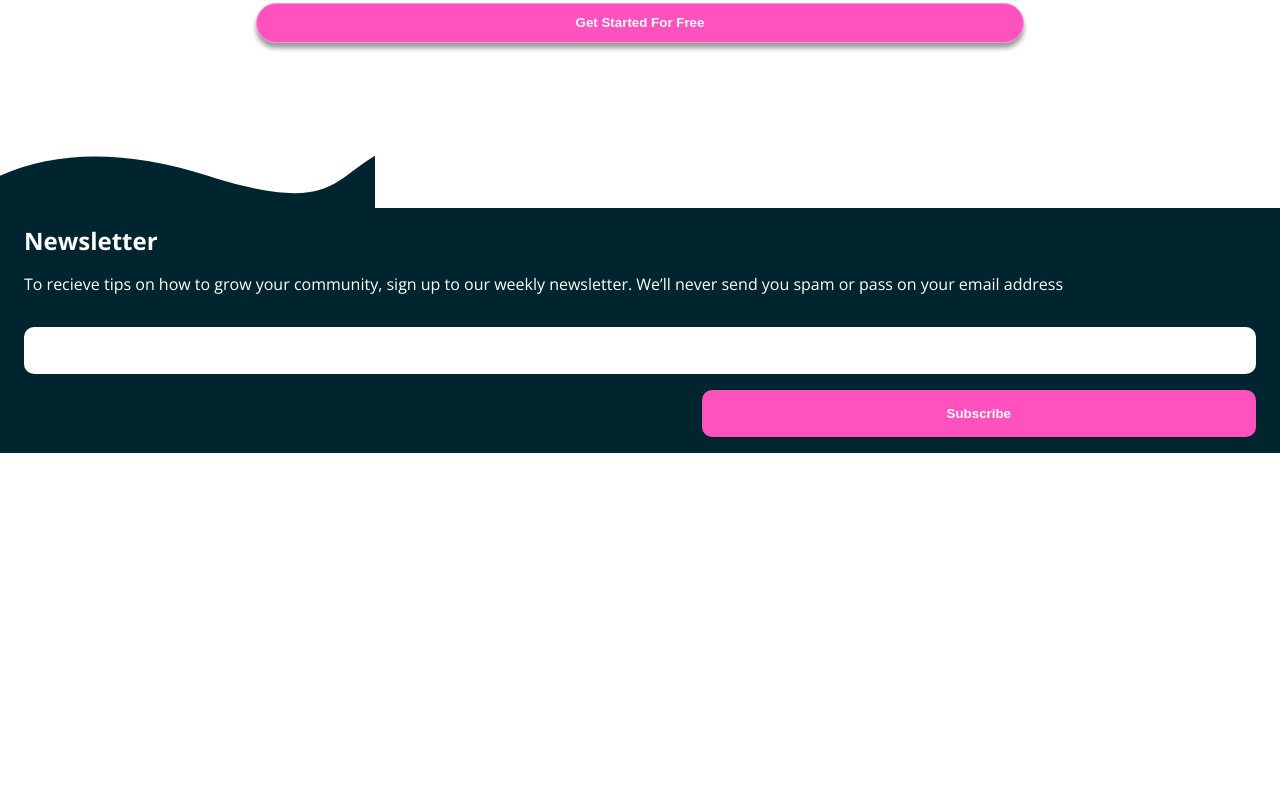
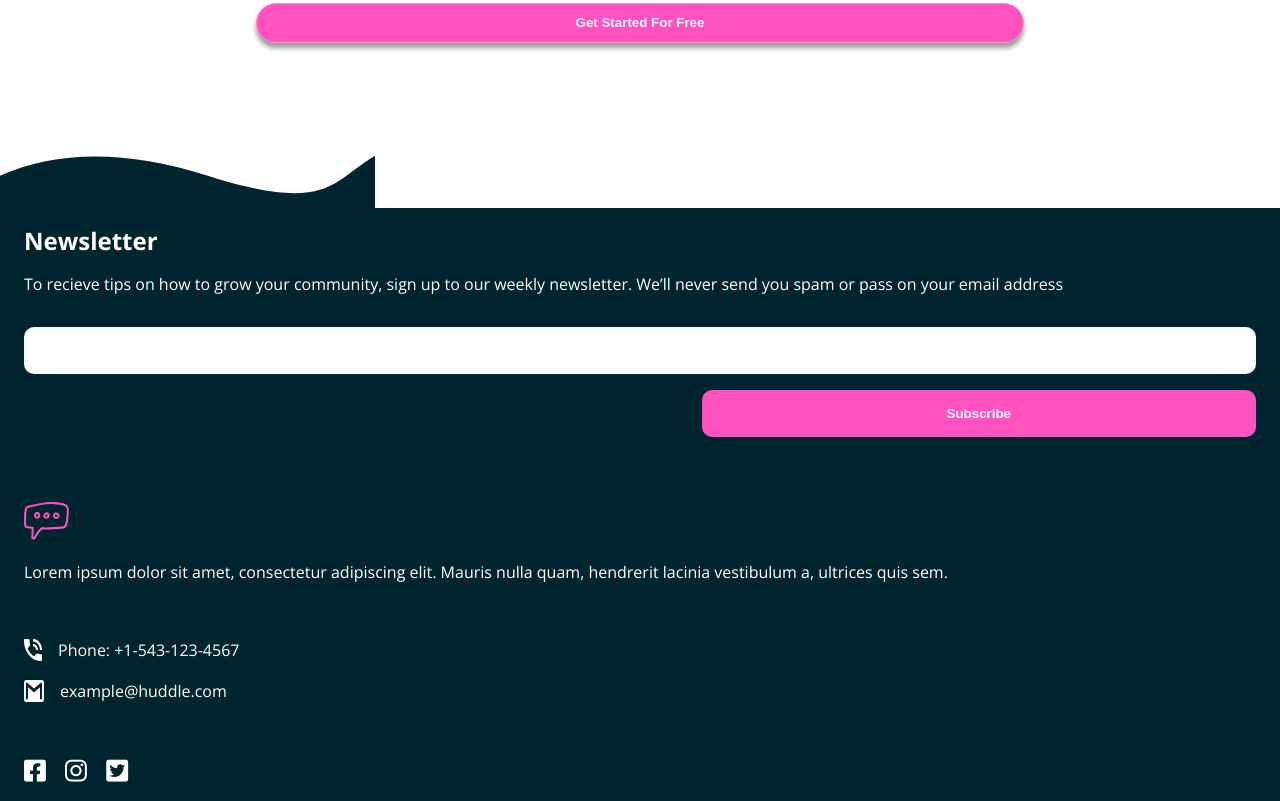
Before and after one commit to Robertron624/huddle-landing-page-with-curved-sections, a plain HTML site: page index.html in a window 1280 px wide. Shown: the part 5492-6293 px from the top of the page. Before the commit the page ends 5945 px from the top, so only its background shows below. Drawn offline with nearby package versions, Linux system fonts and the light colour scheme.

Commit message:
added footer content and social networks

```diff
--- a/index.html
+++ b/index.html
@@ -5,6 +5,8 @@
   <meta name="viewport" content="width=device-width, initial-scale=1.0"> <!-- displays site properly based on user's device -->
 
   <link rel="icon" type="image/png" sizes="32x32" href="./images/favicon-32x32.png">
+
+  <link rel="stylesheet" href="https://cdnjs.cloudflare.com/ajax/libs/font-awesome/6.4.0/css/all.min.css" integrity="sha512-iecdLmaskl7CVkqkXNQ/ZH/XLlvWZOJyj7Yy7tcenmpD1ypASozpmT/E0iPtmFIB46ZmdtAc9eNBvH0H/ZpiBw==" crossorigin="anonymous" referrerpolicy="no-referrer" />
 
   <link rel="preconnect" href="https://fonts.googleapis.com">
   <link rel="preconnect" href="https://fonts.gstatic.com" crossorigin>
@@ -90,27 +92,30 @@
             <button>Subscribe</button>
           </form>
       </div>
+      <div class="logo">
+        <img src="./images/logo.svg" alt="logo">
+        <p>Lorem ipsum dolor sit amet, consectetur adipiscing elit. Mauris nulla quam, hendrerit lacinia
+          vestibulum a, ultrices quis sem.</p>
+      </div>
+      <div class="contact">
+        <div class="email-phone">
+          <div class="phone">
+            <img src="./images/icon-phone.svg" alt="phone icon">
+            <p>Phone: +1-543-123-4567</p>
+          </div>
+          <div class="email">
+            <img src="./images/icon-email.svg" alt="email icon">
+            <p>example@huddle.com</p>
+          </div>
+        </div>
+        <div class="social-networks">
+          <a href="#"><i class="fab fa-square-facebook"></i></a>
+          <a href="#"><i class="fab fa-instagram"></i></a>
+          <a href="#"><i class="fab fa-square-twitter"></i></a>
+        </div>
+      </div>
     </div>
   </footer>
-
-
-  <!--
-
-
-  Ready To Build Your Community?
-  Get Started For Free
-
-  Lorem ipsum dolor sit amet, consectetur adipiscing elit. Mauris nulla quam, hendrerit lacinia
-  vestibulum a, ultrices quis sem.
-
-  Phone: +1-543-123-4567
-  example@huddle.com
-
-  Newsletter
-  To recieve tips on how to grow your community, sign up to our weekly newsletter. We’ll never
-  send you spam or pass on your email address
-
-  Subscribe -->
 
   <!-- <footer>
     <p class="attribution">
--- a/styles.css
+++ b/styles.css
@@ -187,6 +187,10 @@ footer .inner-footer {
     margin-bottom: 1rem;
 }
 
+.inner-footer .newsletter {
+    margin-bottom: 4rem;
+}
+
 .inner-footer .newsletter p {
     margin-bottom: 2rem;
 }
@@ -213,3 +217,31 @@ footer .inner-footer {
     width: 45%;
     align-self: flex-end;
 }
+
+footer .logo p {
+    margin-top: 1rem;
+}
+
+footer .email-phone {
+    margin-top: 3.5rem;
+    display: flex;
+    flex-direction: column;
+    gap: 1.2rem;
+}
+
+footer .email-phone div{
+    display: flex;
+    gap: 1rem;
+}
+
+footer .social-networks {
+    margin-top: 3.5rem;
+    display: flex;
+    gap: 1.2rem;
+    color: white;
+}
+
+footer .social-networks a i {
+    font-size: 25px;
+    color: white;
+}
```
